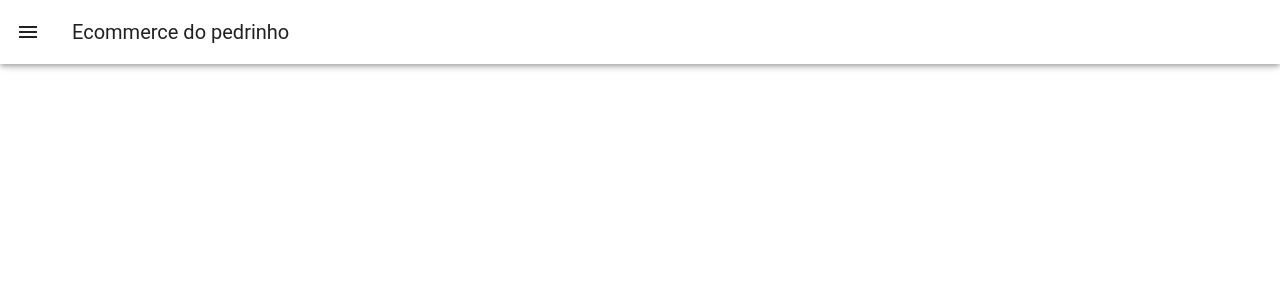
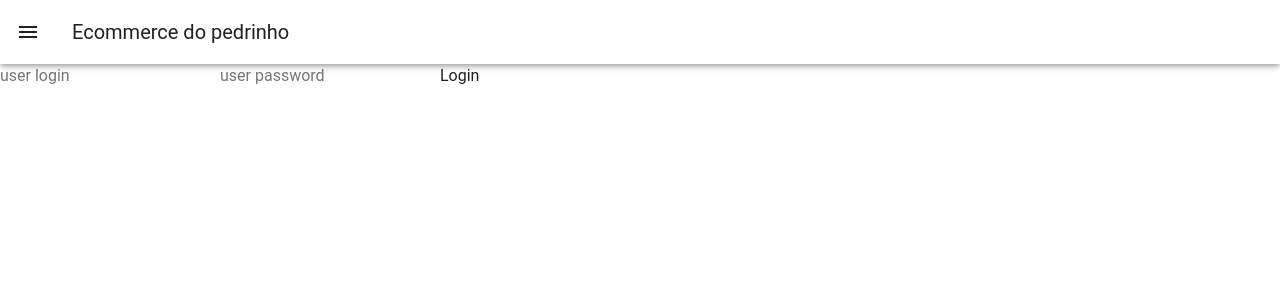
Before and after one commit to virmerson/vip-vue-pedrinho-front, a Vue app: page /login in a window 1280 px wide. Shown: the top 300 px of the page. Built offline with nearby package versions, Linux system fonts and the light colour scheme.

Commit message:
Co-authored-by: @virmerson <virmerson@users.noreply.github.com>

```diff
--- a/package.json
+++ b/package.json
@@ -12,6 +12,7 @@
     "@mdi/font": "7.0.96",
     "axios": "^1.6.2",
     "core-js": "^3.29.0",
+    "jsonwebtoken": "^9.0.2",
     "pinia": "^2.1.7",
     "roboto-fontface": "*",
     "vue": "^3.2.0",
--- a/src/router/index.js
+++ b/src/router/index.js
@@ -2,6 +2,7 @@ import { createRouter, createWebHistory } from "vue-router";
 import ShoppingCart from "@/views/ShoppingCart.vue";
 import OrderList from "@/views/OrderList.vue";
 import ProductList from "@/views/ProductList.vue";
+import Login from "@/views/Login.vue";
 
 const routes = [
   {
@@ -24,6 +25,11 @@ const routes = [
     name: "ProductList",
     component: ProductList,
   },
+  {
+    path: "/login",
+    name: "Login",
+    component: Login,
+  },
 ];
 
 const router = createRouter({
--- /dev/null
+++ b/src/views/Login.vue
@@ -0,0 +1,24 @@
+<template>
+	<div>
+		<input placeholder="user login" type="text" v-model="user.username" />
+		<input placeholder="user password" type="text" v-model="user.password" />
+		<button @click="autenticate">Login</button>
+	</div>
+</template>
+<script>
+import axios from "axios";
+import { ref } from "vue";
+
+export default {
+	setup() {
+		const user = ref({});
+		const autenticate = async () => {
+			const response = await axios.post(
+				"http://localhost:3001/users/login", {username: user.value.username, password:user.value.password}
+			);
+			console.log(response.data);
+		};
+		return { autenticate, user };
+	},
+};
+</script>
```
Also changed, not shown: 1 other file (tests, documents, lock files or other folders).
